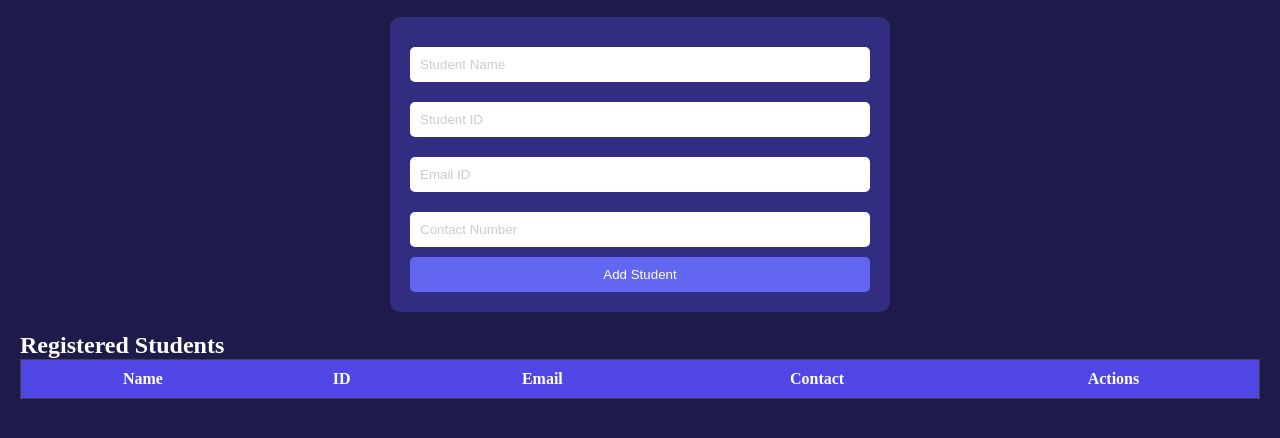
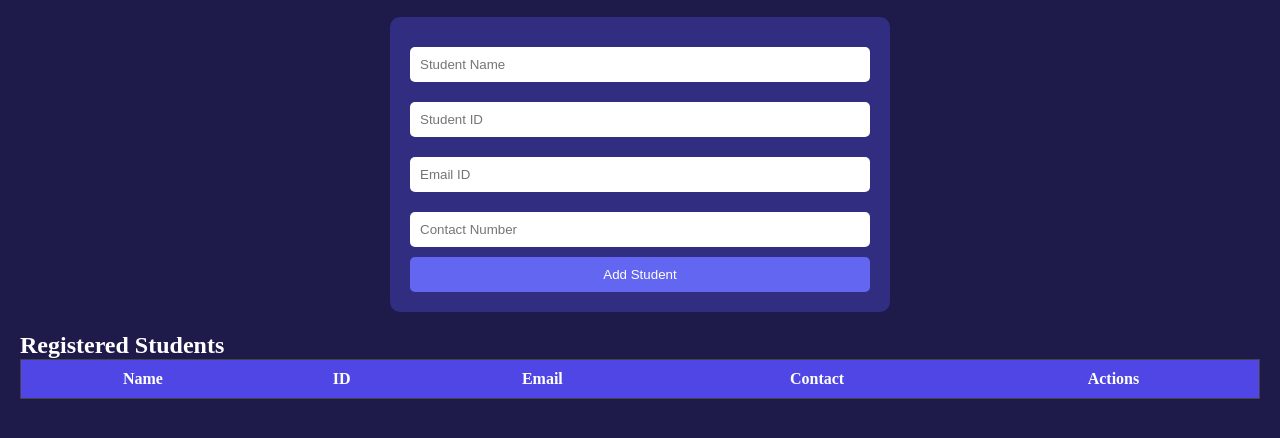
Before and after one commit to userManny/Student-Registration-System-DOM, a plain HTML site: page index.html in a window 1280 px wide. Shown: the part 78-516 px from the top of the page. Drawn offline with Linux system fonts and the light colour scheme.

Commit message:
Update style.css
add improvement

```diff
--- a/style.css
+++ b/style.css
@@ -40,10 +40,9 @@ form input {
     margin: 10px 0;
     border: none;
     border-radius: 5px;
-}
 
-form input::placeholder {
-    color: #ccc;
+    background: white;
+    color: black;
 }
 
 form button {
```
